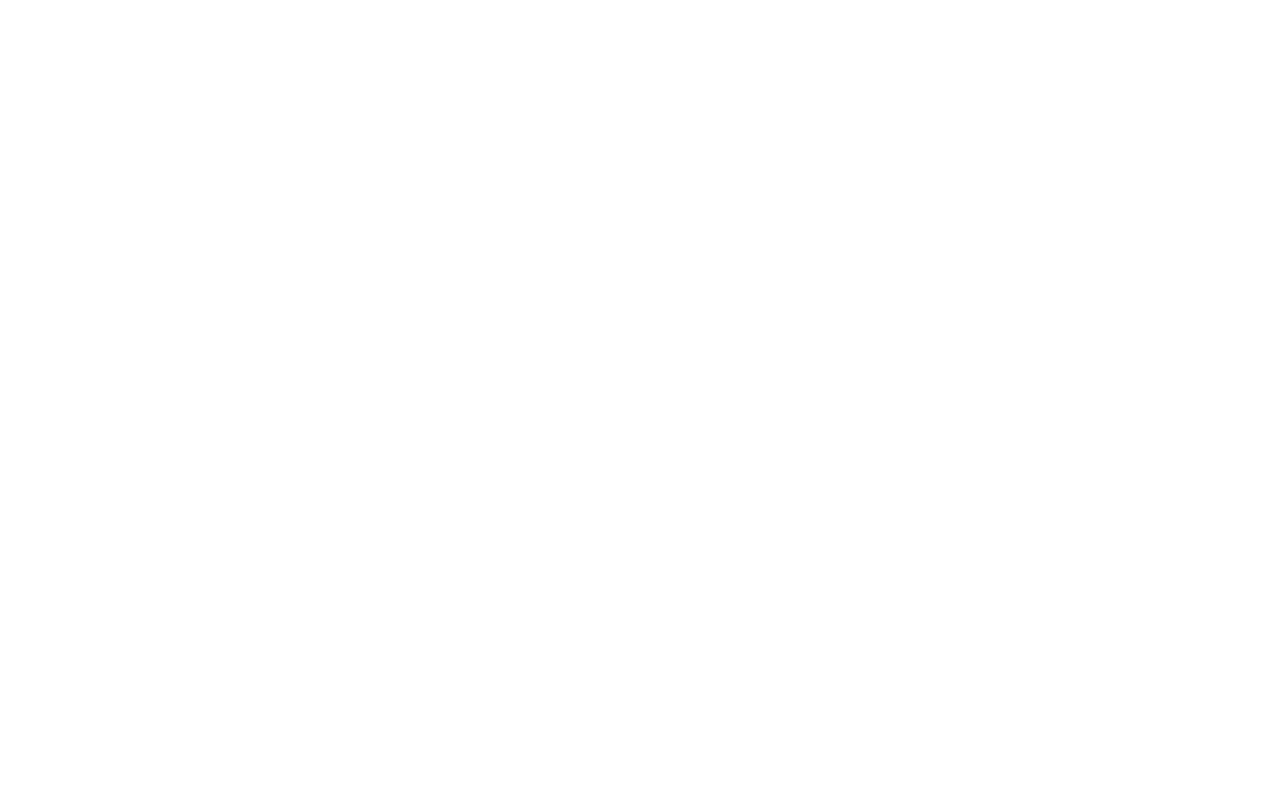
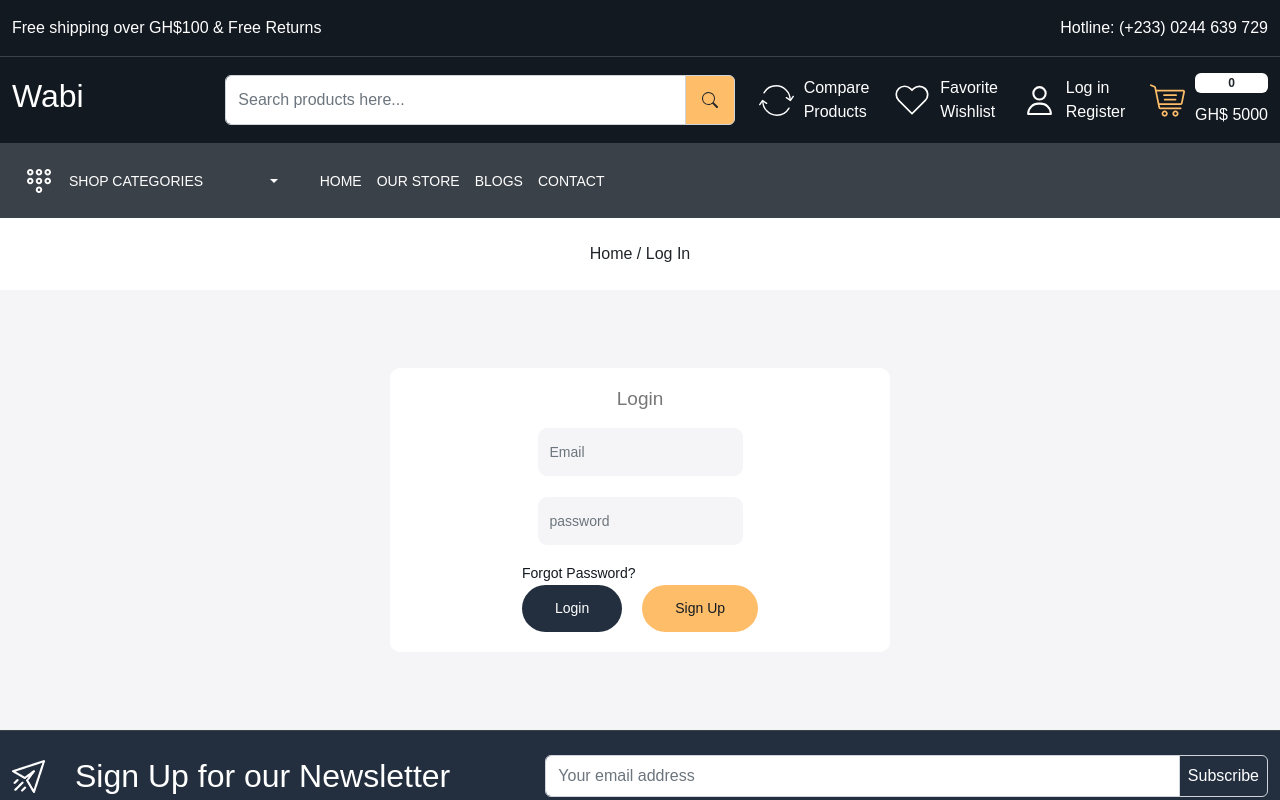
Before and after one commit to wabibaah/developer-corner-ecommerce-frontend, a React (Create React App) app: page /login in a window 1280 px wide. Before the commit this address had no page. Shown: the top 800 px of the page. Built offline with nearby package versions, Linux system fonts and the light colour scheme.

Commit message:
Done with all the auth pages

```diff
--- a/src/App.css
+++ b/src/App.css
@@ -72,6 +72,9 @@
 }
 .gap-15 {
   gap: 15px;
+}
+.gap-20 {
+  gap: 20px;
 }
 .gap-30 {
   gap: 30px;
@@ -573,3 +576,43 @@
   border-top: 1px solid rgba(0, 0, 0, 0.1);
 }
 /* Compare product ends */
+
+/* Auth Card Begins */
+.auth-card {
+  padding: 20px;
+  background-color: #fff;
+  width: 500px;
+  margin: 30px auto;
+  border-radius: 10px;
+}
+.auth-card h3 {
+  font-size: 19px;
+  font-weight: 500;
+  color: var(--color-777777);
+}
+.auth-card .form-control {
+  height: 50px;
+  background-color: var(--color-f5f5f7);
+  color: var(--color-777777);
+  font-size: 14px;
+  border-radius: 10px;
+  border-color: transparent;
+}
+.auth-card a {
+  font-size: 14px;
+  font-weight: 400;
+  color: var(--color-131921);
+}
+.auth-card .signup {
+  background-color: var(--color-febd69);
+  color: var(--color-131921);
+}
+.auth-card .signup:hover {
+  color: #fff;
+  background-color: var(--color-131921);
+}
+.auth-card p {
+  font-size: 13px;
+  color: var(--color-777777);
+}
+/* Auth Card Ends */
--- a/src/App.js
+++ b/src/App.js
@@ -8,8 +8,12 @@
 import CompareProducts from "./pages/CompareProducts";
 import Contact from "./pages/Contact";
 import Home from "./pages/Home";
+import Login from "./pages/Login";
 import OurStore from "./pages/OurStore";
+import Signup from "./pages/Signup";
 import Wishlist from "./pages/Wishlist";
+import ForgotPassword from "./pages/ForgotPassword";
+import ResetPassword from "./pages/ResetPassword";
 
 function App() {
   return (
@@ -24,6 +28,10 @@
             <Route path="/blog" element={<Blog />} />
             <Route path="/compare-products" element={<CompareProducts />} />
             <Route path="/wishlist" element={<Wishlist />} />
+            <Route path="/login" element={<Login />} />
+            <Route path="/signup" element={<Signup />} />
+            <Route path="/forgot-password" element={<ForgotPassword />} />
+            <Route path="/reset-password" element={<ResetPassword />} />
           </Route>
         </Routes>
       </BrowserRouter>
--- /dev/null
+++ b/src/pages/ForgotPassword.js
@@ -0,0 +1,49 @@
+import React from "react";
+import { Link } from "react-router-dom";
+import BreadCrumb from "../components/BreadCrumb";
+import Meta from "../components/Meta";
+
+function ForgotPassword() {
+  return (
+    <>
+      <Meta title="Forgot Password" />
+      <BreadCrumb title="Forgot Password" />
+      <div className="login-wrapper py-5 home-wrapper-2">
+        <div className="container-xxl">
+          <div className="row">
+            <div className="col-12">
+              <div className="auth-card">
+                <h3 className="text-center mb-3">Reset Your Password</h3>
+                <p className="text-center mt-2 mb-3">
+                  We will send you an email to reset your password
+                </p>
+                <form action="" className="d-flex flex-column align-items-center gap-15">
+                  <div className="">
+                    <input
+                      type="email"
+                      name="email"
+                      id="email"
+                      className="form-control"
+                      placeholder="Email"
+                    />
+                  </div>
+
+                  <div>
+                    <div className="d-flex flex-column justify-content-center gap-20 align-items-center">
+                      <button className="button border-0" type="submit">
+                        Submit
+                      </button>
+                      <Link to="/login">Cancel</Link>
+                    </div>
+                  </div>
+                </form>
+              </div>
+            </div>
+          </div>
+        </div>
+      </div>
+    </>
+  );
+}
+
+export default ForgotPassword;
--- /dev/null
+++ b/src/pages/Login.js
@@ -0,0 +1,57 @@
+import React from "react";
+import { Link } from "react-router-dom";
+import BreadCrumb from "../components/BreadCrumb";
+import Meta from "../components/Meta";
+
+function Login() {
+  return (
+    <>
+      <Meta title="Log In" />
+      <BreadCrumb title="Log In" />
+      <div className="login-wrapper py-5 home-wrapper-2">
+        <div className="container-xxl">
+          <div className="row">
+            <div className="col-12">
+              <div className="auth-card">
+                <h3 className="text-center mb-3">Login</h3>
+                <form action="" className="d-flex flex-column align-items-center gap-15">
+                  <div className="">
+                    <input
+                      type="email"
+                      name="email"
+                      id="email"
+                      className="form-control"
+                      placeholder="Email"
+                    />
+                  </div>
+                  <div className="mt-1">
+                    <input
+                      type="password"
+                      name="password"
+                      id="password"
+                      className="form-control"
+                      placeholder="password"
+                    />
+                  </div>
+                  <div>
+                    <Link to="/forgot-password">Forgot Password?</Link>
+                    <div className="d-flex justify-content-center gap-20 align-items-center">
+                      <button className="button border-0" type="submit">
+                        Login
+                      </button>
+                      <Link className="button signup" to="/signup">
+                        Sign Up
+                      </Link>
+                    </div>
+                  </div>
+                </form>
+              </div>
+            </div>
+          </div>
+        </div>
+      </div>
+    </>
+  );
+}
+
+export default Login;
--- /dev/null
+++ b/src/pages/ResetPassword.js
@@ -0,0 +1,57 @@
+import React from "react";
+import { Link } from "react-router-dom";
+import BreadCrumb from "../components/BreadCrumb";
+import Meta from "../components/Meta";
+
+function ResetPassword() {
+  return (
+    <>
+      <Meta title="Reset Password" />
+      <BreadCrumb title="Reset Password" />
+      <div className="login-wrapper py-5 home-wrapper-2">
+        <div className="container-xxl">
+          <div className="row">
+            <div className="col-12">
+              <div className="auth-card">
+                <h3 className="text-center mb-3">Reset Your Password</h3>
+                <p className="text-center mt-2 mb-3">
+                  We will send you an email to reset your password
+                </p>
+                <form action="" className="d-flex flex-column align-items-center gap-15">
+                  <div className="">
+                    <input
+                      type="password"
+                      name="password"
+                      id="password"
+                      className="form-control"
+                      placeholder="Enter your password"
+                    />
+                  </div>
+                  <div className="mt-1">
+                    <input
+                      type="password"
+                      name="confirmPassword"
+                      id="confirmPassword"
+                      className="form-control"
+                      placeholder="Confirm your password"
+                    />
+                  </div>
+
+                  <div>
+                    <div className="d-flex flex-column justify-content-center gap-20 align-items-center">
+                      <button className="button border-0" type="submit">
+                        Submit
+                      </button>
+                    </div>
+                  </div>
+                </form>
+              </div>
+            </div>
+          </div>
+        </div>
+      </div>
+    </>
+  );
+}
+
+export default ResetPassword;
--- /dev/null
+++ b/src/pages/Signup.js
@@ -0,0 +1,79 @@
+import React from "react";
+import BreadCrumb from "../components/BreadCrumb";
+import Meta from "../components/Meta";
+
+function Signup() {
+  return (
+    <>
+      <Meta title="Sign Up" />
+      <BreadCrumb title="Sign Up" />
+      <div className="login-wrapper py-5 home-wrapper-2">
+        <div className="container-xxl">
+          <div className="row">
+            <div className="col-12">
+              <div className="auth-card">
+                <h3 className="text-center mb-3">Create An Account</h3>
+                <form action="" className="d-flex flex-column align-items-center gap-15">
+                  <div className="">
+                    <input
+                      type="text"
+                      name="firstname"
+                      id="firstname"
+                      className="form-control"
+                      placeholder="First Name"
+                    />
+                  </div>
+                  <div className="">
+                    <input
+                      type="text"
+                      name="lastname"
+                      id="lastname"
+                      className="form-control"
+                      placeholder="Last Name"
+                    />
+                  </div>
+                  <div className="">
+                    <input
+                      type="text"
+                      name="mobile"
+                      id="mobile"
+                      className="form-control"
+                      placeholder="Mobile number"
+                    />
+                  </div>
+                  <div className="">
+                    <input
+                      type="email"
+                      name="email"
+                      id="email"
+                      className="form-control"
+                      placeholder="Email"
+                    />
+                  </div>
+                  <div className="mt-1">
+                    <input
+                      type="password"
+                      name="password"
+                      id="password"
+                      className="form-control"
+                      placeholder="password"
+                    />
+                  </div>
+                  <div>
+                    <div className="d-flex justify-content-center gap-20 align-items-center">
+                      <button className="button border-0" type="submit">
+                        Register
+                      </button>
+                    </div>
+                  </div>
+                </form>
+              </div>
+            </div>
+          </div>
+        </div>
+      </div>
+    </>
+  );
+}
+
+export default Signup;
```
